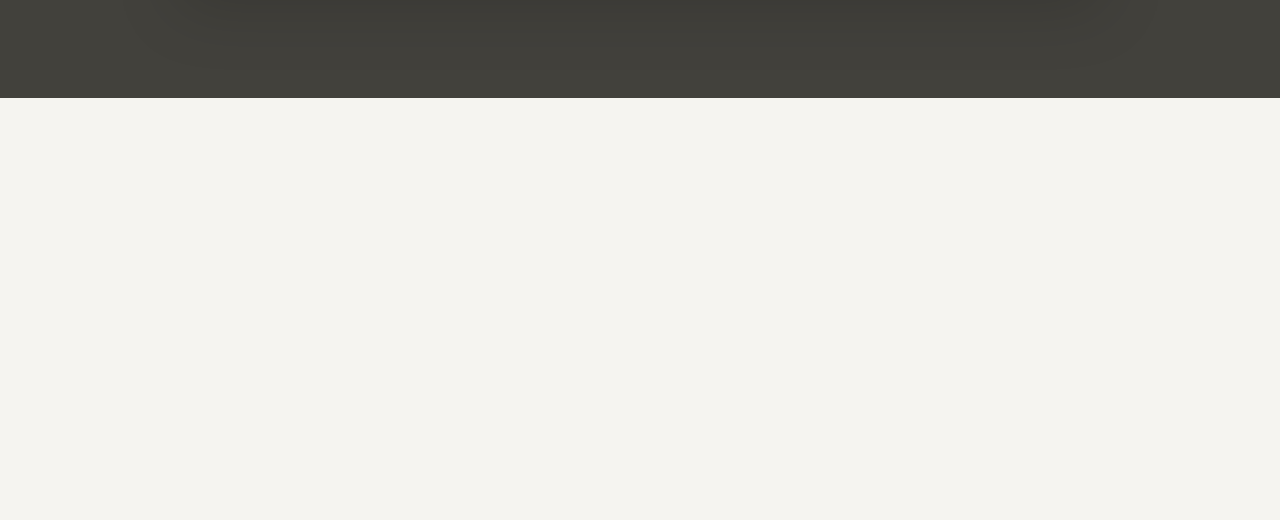
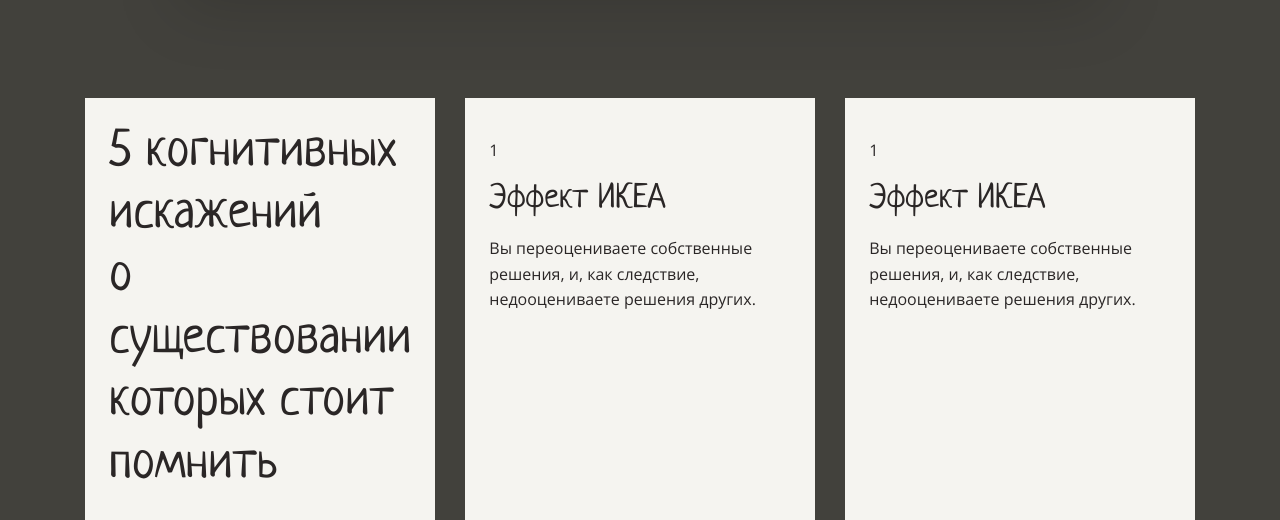
Before and after one commit to AstaKrossli/layout-designer-project-58, a website: page src/index.html in a window 1280 px wide. Shown: the part 1766-2286 px from the top of the page. Before the commit the page ends 1864 px from the top, so only its background shows below. Drawn offline with Linux system fonts and the light colour scheme.

Commit message:
some changes

```diff
--- a/src/index.html
+++ b/src/index.html
@@ -57,7 +57,20 @@
                 </section>
 
                  <section class="navigation">
-                    <div class="container">
+                    <div class="nav">
+                        <div class="flex-el">
+                            <h2 class="nav-h"> 5 когнитивных искажений<br>
+                            <span class="text-white">о существовании которых стоит помнить</span></h2></div>
+                        <div class="flex-el"><a href="">
+                            <p class="number-nav">1</p>
+                            <h3>Эффект ИКЕА</h3>
+                            <p>Вы переоцениваете собственные решения, и, как следствие, недооцениваете решения других.</p>
+                        </a></div>
+                        <div class="flex-el"><a href="">
+                            <p class="number-nav">1</p>
+                            <h3>Эффект ИКЕА</h3>
+                            <p>Вы переоцениваете собственные решения, и, как следствие, недооцениваете решения других.</p>
+                        </a></div>
 
                     </div>
                 </section>
--- a/src/styles/style.css
+++ b/src/styles/style.css
@@ -191,10 +191,29 @@
 
 .navigation{
   background-color: var(--primary-dark);
+  padding-top: 200px;
 }
 
+.nav{
+  display: flex;
 
+  gap: 30px;
+  width: 1110px;
+  margin: 0 auto;
 
+}
+
+.flex-el{
+width: 350px;
+  background-color: var(--light);
+  padding: 24px;
+
+}
+
+.nav-h {
+font-size: 52px;
+
+}
 
 
 
```
